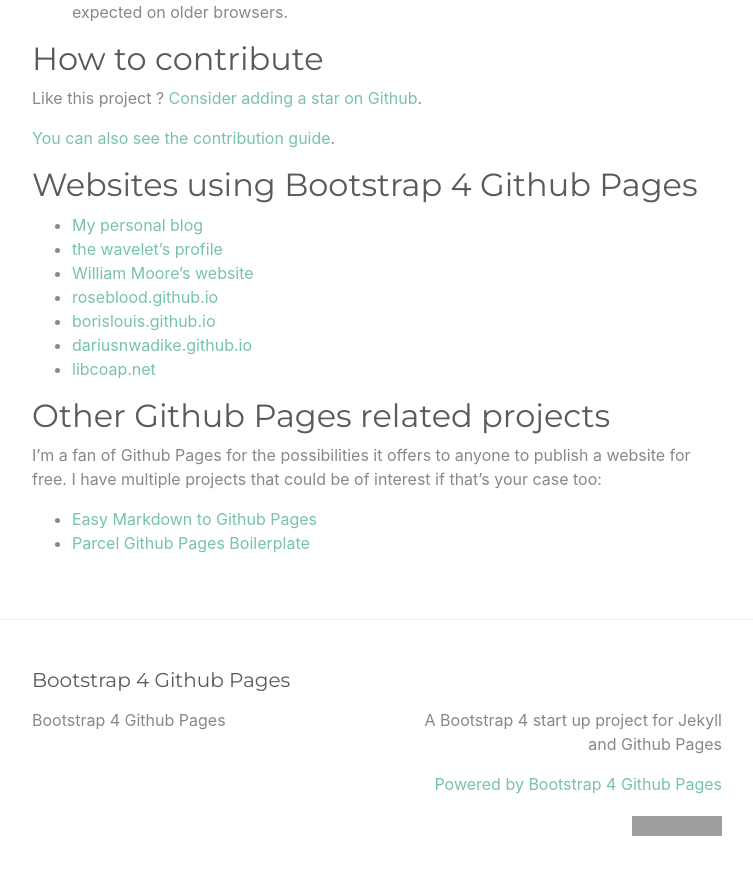
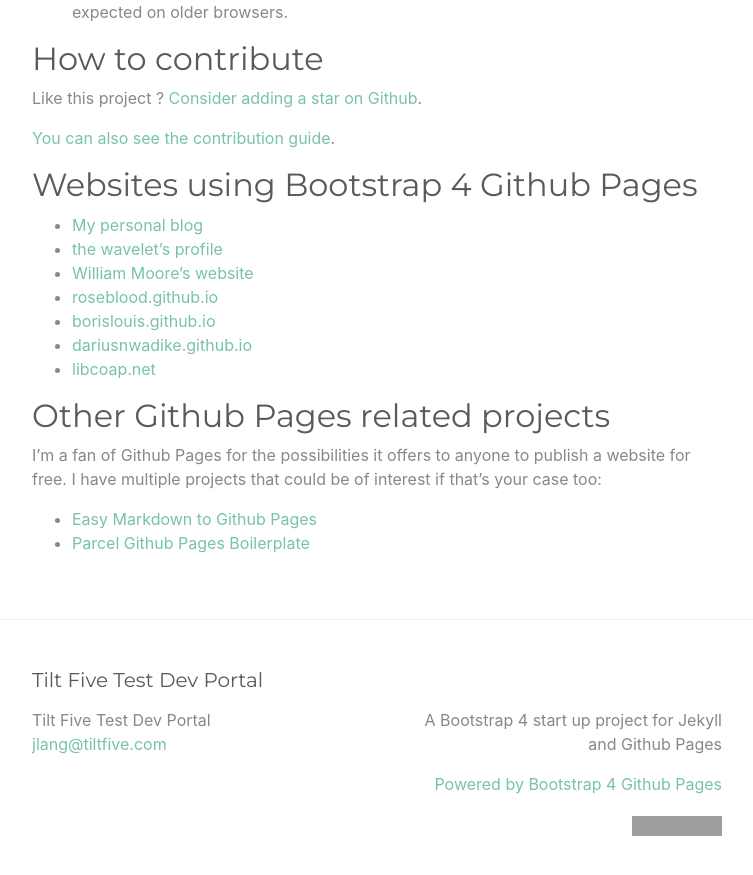
Before and after one commit to JLangTFive/JLangTFive.github.io, a Jekyll site: the page built from index.md, in a window 1280 px wide and 900 px high, scrolled down 2496 px. Shown: the top 875 px of the window, without its empty margins (263-1016 px from the left). Built offline with Jekyll 4.4.1, drawn with Linux system fonts in a browser that asks for light colours; some of the changed text lies outside the part shown; grey boxes are pictures that could not be loaded.

Commit message:
Update _config.yml

```diff
--- a/_config.yml
+++ b/_config.yml
@@ -13,16 +13,14 @@
 # you will see them accessed via {{ site.title }}, {{ site.email }}, and so on.
 # You can create any custom variable you would like, and they will be accessible
 # in the templates via {{ site.myvariable }}.
-title: Bootstrap 4 Github Pages
-email: ""
+title: Tilt Five Test Dev Portal
+email: "jlang@tiltfive.com"
 description: >- # this means to ignore newlines until "baseurl:"
   A Bootstrap 4 start up project for Jekyll and Github Pages
 #baseurl: "" # the subpath of your site, e.g. /blog
 #url: "" # the base hostname & protocol for your site, e.g. http://example.com
 #twitter_username: jekyllrb
 #github_username:  jekyll
-
-repository: "nicolas-van/bootstrap-4-github-pages"
 
 # Build settings
 plugins:
```
